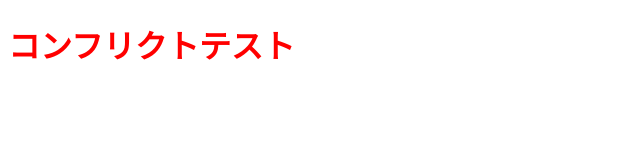
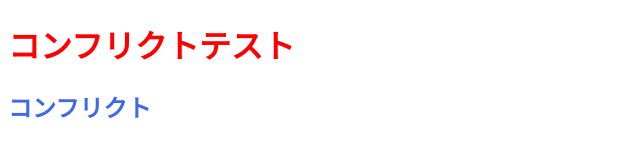
Before and after one commit to hyugo0804-xx/test-kimura, a plain HTML site: page index.html in a window 1280 px wide. Shown: the whole page, without its empty margins (0-640 px from the left). Drawn offline with Linux system fonts and the light colour scheme.

Commit message:
h2color変更

```diff
--- a/index.html
+++ b/index.html
@@ -9,5 +9,6 @@
 </head>
 <body>
     <h1>コンフリクトテスト</h1>
+    <h2>コンフリクト</h2>
 </body>
 </html>
--- a/style/style.css
+++ b/style/style.css
@@ -1,3 +1,7 @@
 h1 {
     color: red;
 }
+
+h2 {
+    color: royalblue;
+}
```
